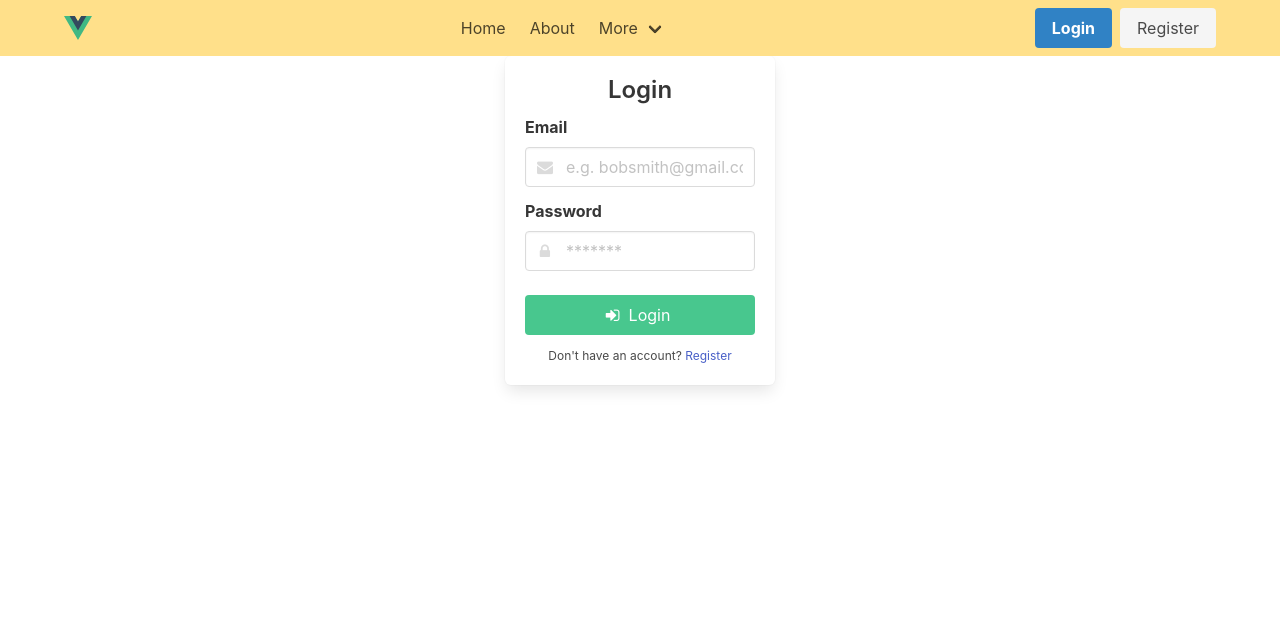
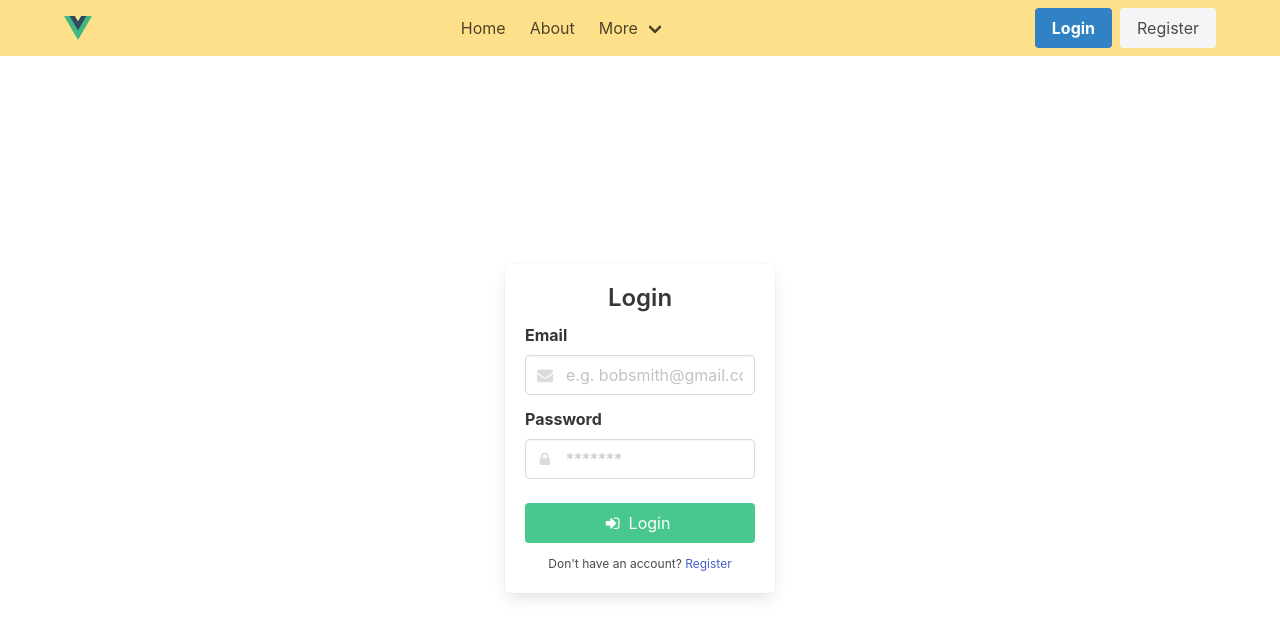
Before and after one commit to miramar1820/vue-todo-app, a Vue app: page /login in a window 1280 px wide. Shown: the top 638 px of the page. Built offline with nearby package versions, Linux system fonts and the light colour scheme; no server answers.

Commit message:
Login page visual changes

```diff
--- a/src/assets/base.css
+++ b/src/assets/base.css
@@ -57,3 +57,7 @@
   margin: 0;
   font-weight: normal;
 }
+
+html, body {
+  height: 100%;
+}
--- a/src/assets/main.css
+++ b/src/assets/main.css
@@ -1 +1,7 @@
 @import "./base.css";
+
+#app {
+    height: 100%;
+    display: flex;
+    flex-direction: column;
+}
--- a/src/views/Login.vue
+++ b/src/views/Login.vue
@@ -1,5 +1,5 @@
 <template>
-    <div class="is-flex fullheight">
+    <div class="is-flex fullheight is-align-items-center">
         <div class="container">
             <div class="columns is-centered">
                 <div class="column is-5-tablet is-4-desktop is-3-widescreen">
@@ -84,6 +84,6 @@ const loginUser = async () => {
     text-align: center;
 }
 .fullheight {
-    flex: 1 0 auto;
+    flex: 1 0 auto
 }
 </style>
```
